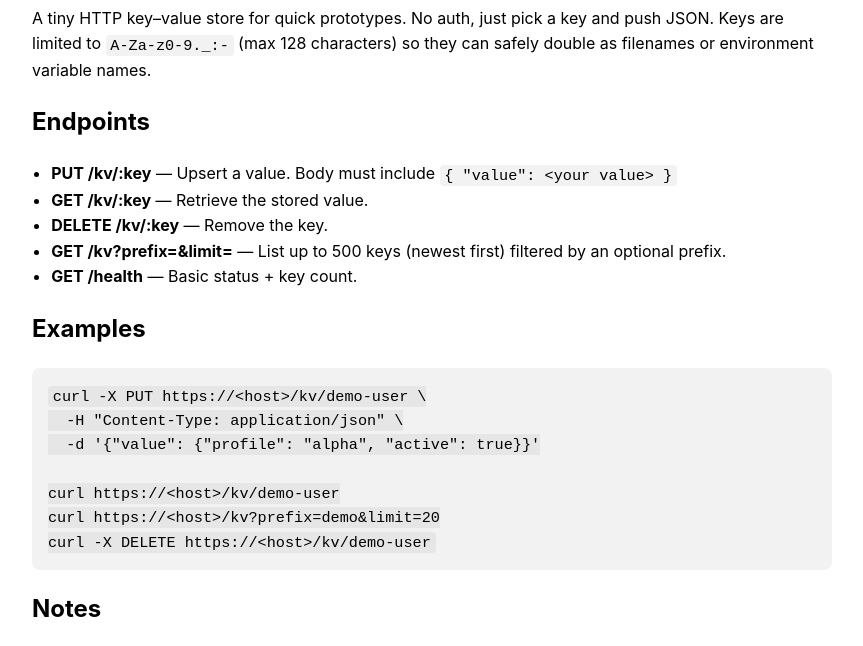
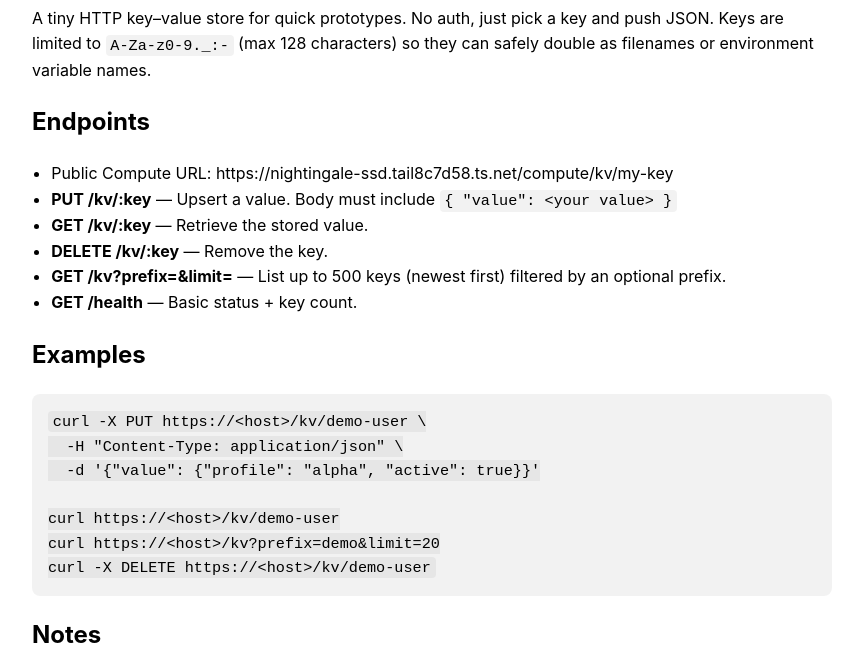
Before and after one commit to mikhael28/open-compute-db, a website: page index.html in a window 1280 px wide. Shown: the part 99-745 px from the top of the page, without its empty margins (208-1071 px from the left). Drawn offline with Linux system fonts and the light colour scheme.

Commit message:
Add public compute URL to index.html

```diff
--- a/index.html
+++ b/index.html
@@ -45,6 +45,7 @@
 
     <h2>Endpoints</h2>
     <ul>
+      <li>Public Compute URL: https://nightingale-ssd.tail8c7d58.ts.net/compute/kv/my-key</li>
       <li>
         <strong>PUT /kv/:key</strong> &mdash; Upsert a value. Body must include
         <code>{ "value": &lt;your value&gt; }</code>
```
